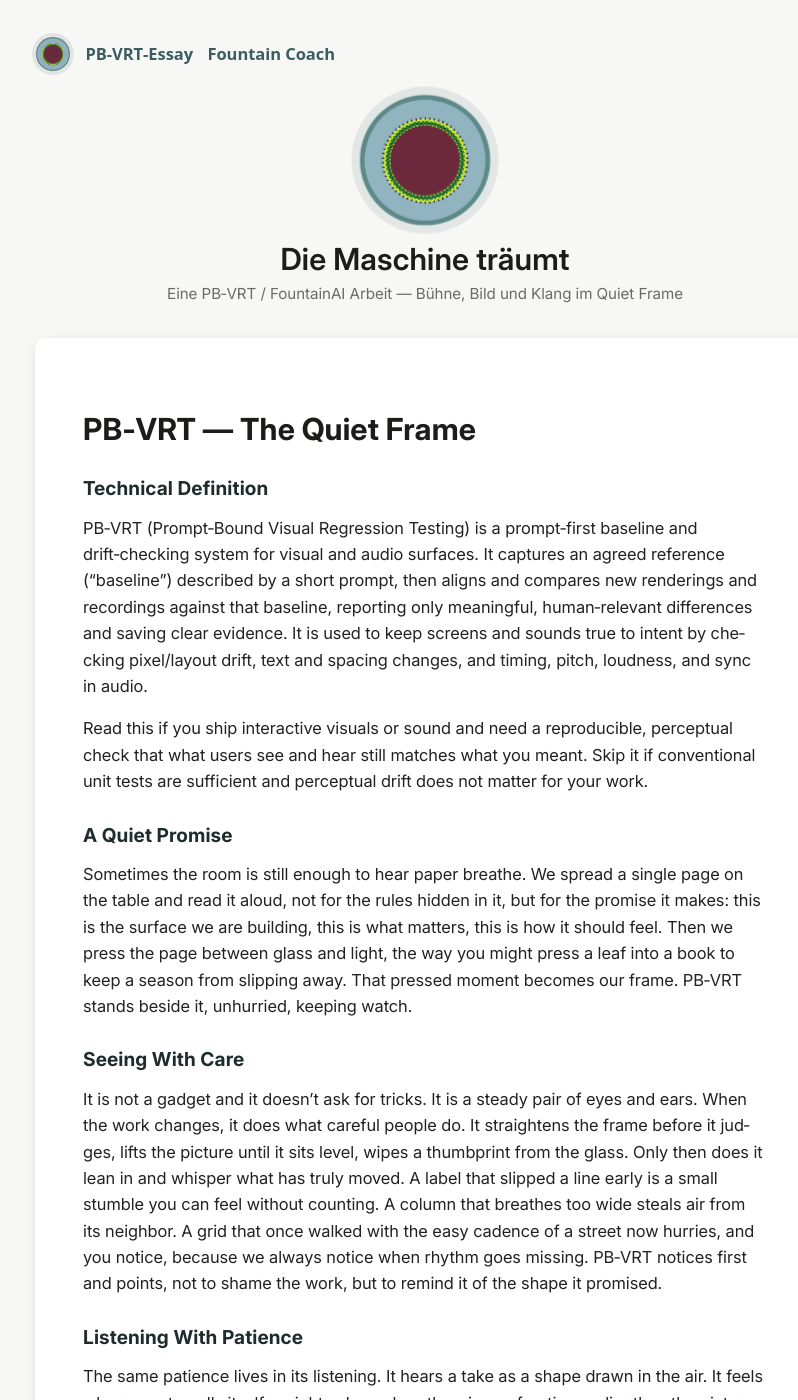
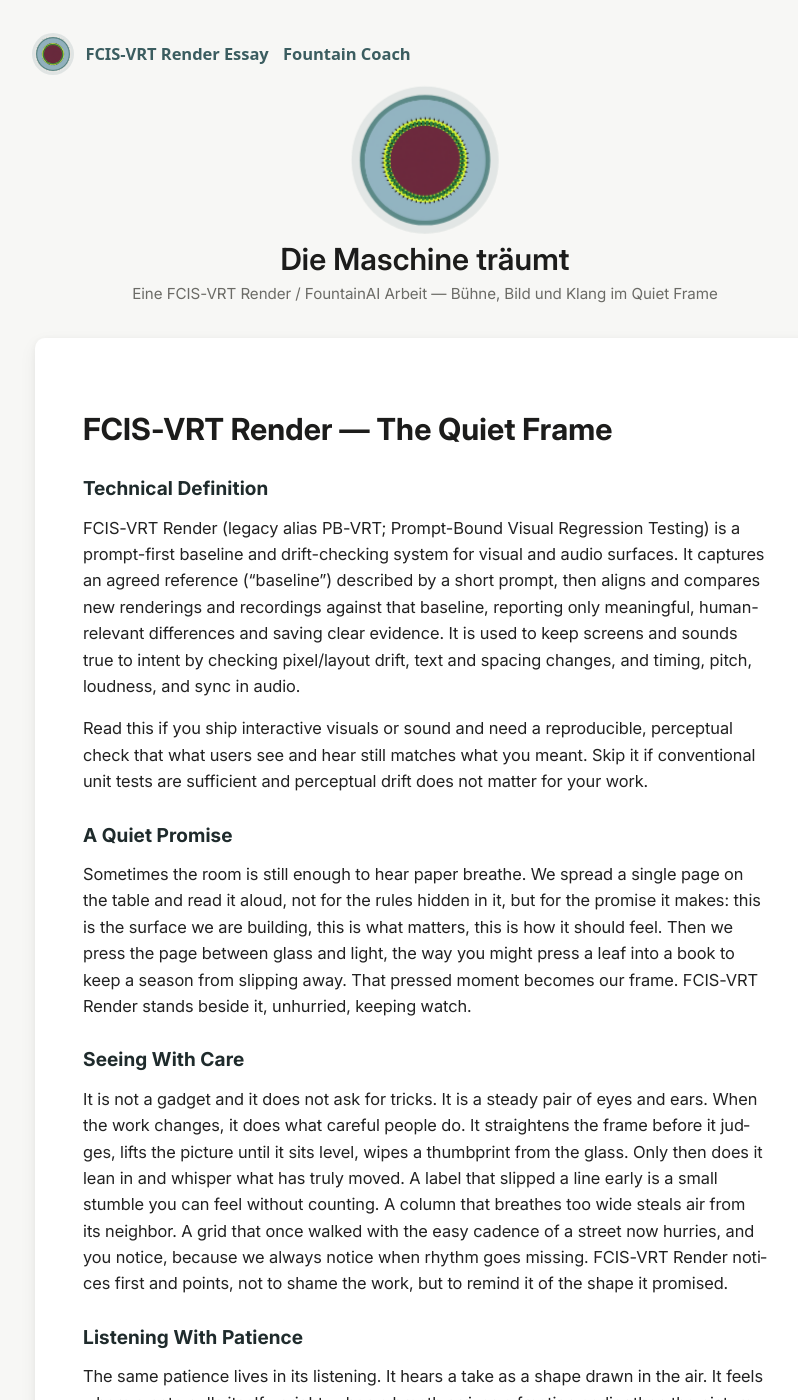
Before and after one commit to Fountain-Coach/Die-Maschine-traeumt, a Jekyll site: the page built from fcis-vrt-render-essay.md, in a window 1280 px wide and 1400 px high. Shown: the whole window, without its empty margins (215-1013 px from the left). Built offline with Jekyll 4.4.1, drawn with Linux system fonts in a browser that asks for light colours; some of the changed text lies outside the part shown.

Commit message:
Rename PB-VRT references to FCIS-VRT Render

```diff
--- a/_config.yml
+++ b/_config.yml
@@ -1,7 +1,7 @@
 lang: de
 name: Die Maschine träumt
 title: Die Maschine träumt
-description: Eine PB‑VRT / FountainAI Arbeit – Bühne, Bild und Klang im Quiet Frame
+description: Eine FCIS-VRT Render / FountainAI Arbeit – Bühne, Bild und Klang im Quiet Frame
 url: "https://fountain-coach.github.io"
 baseurl: "/Die-Maschine-traeumt"
 markdown: kramdown
--- a/_includes/header.html
+++ b/_includes/header.html
@@ -1,5 +1,5 @@
 <header class="brand">
   <div class="brand__image" role="img" aria-label="Die Maschine träumt branding"></div>
   <h1 class="brand__title">Die Maschine träumt</h1>
-  <p class="brand__subtitle">Eine PB‑VRT / FountainAI Arbeit — Bühne, Bild und Klang im Quiet Frame</p>
+  <p class="brand__subtitle">Eine FCIS-VRT Render / FountainAI Arbeit — Bühne, Bild und Klang im Quiet Frame</p>
 </header>
--- a/_includes/nav.html
+++ b/_includes/nav.html
@@ -1,5 +1,5 @@
 <nav class="nav">
   <a href="{{ '/' | relative_url }}" class="nav__home" aria-label="Start"></a>
-  <a href="{{ '/pb-vrt-essay/' | relative_url }}" class="nav__link">PB‑VRT‑Essay</a>
+  <a href="{{ '/fcis-vrt-render-essay/' | relative_url }}" class="nav__link">FCIS-VRT Render Essay</a>
   <a href="https://fountain.coach" class="nav__link" target="_blank" rel="noopener">Fountain Coach</a>
 </nav>
--- a/pb-vrt-essay.md
+++ b/fcis-vrt-render-essay.md
@@ -1,13 +1,13 @@
 ---
 layout: default
-title: PB‑VRT — The Quiet Frame
+title: FCIS-VRT Render — The Quiet Frame
 image: /assets/img/HEADER.png
 image_width: 1024
 image_height: 1024
 social_image: /assets/img/social-1200x630.png
 social_image_width: 1200
 social_image_height: 630
-description: PB‑VRT is a prompt‑bound baseline and drift‑checking system for visual and audio work — the quiet frame that keeps intent true.
+description: FCIS-VRT Render (legacy alias PB-VRT) is a prompt-bound baseline and drift-checking system for visual and audio work — the quiet frame that keeps intent true.
 ---
 
 {% include header.html %}
@@ -15,21 +15,21 @@ description: PB‑VRT is a prompt‑bound baseline and drift‑checking system f
 <div class="page">
   <div class="paper">
     <div class="spread" markdown="1">
-# PB‑VRT — The Quiet Frame
+# FCIS-VRT Render — The Quiet Frame
 
 ## Technical Definition
 
-PB‑VRT (Prompt‑Bound Visual Regression Testing) is a prompt‑first baseline and drift‑checking system for visual and audio surfaces. It captures an agreed reference (“baseline”) described by a short prompt, then aligns and compares new renderings and recordings against that baseline, reporting only meaningful, human‑relevant differences and saving clear evidence. It is used to keep screens and sounds true to intent by checking pixel/layout drift, text and spacing changes, and timing, pitch, loudness, and sync in audio.
+FCIS-VRT Render (legacy alias PB-VRT; Prompt-Bound Visual Regression Testing) is a prompt-first baseline and drift-checking system for visual and audio surfaces. It captures an agreed reference ("baseline") described by a short prompt, then aligns and compares new renderings and recordings against that baseline, reporting only meaningful, human-relevant differences and saving clear evidence. It is used to keep screens and sounds true to intent by checking pixel/layout drift, text and spacing changes, and timing, pitch, loudness, and sync in audio.
 
 Read this if you ship interactive visuals or sound and need a reproducible, perceptual check that what users see and hear still matches what you meant. Skip it if conventional unit tests are sufficient and perceptual drift does not matter for your work.
 
 ## A Quiet Promise
 
-Sometimes the room is still enough to hear paper breathe. We spread a single page on the table and read it aloud, not for the rules hidden in it, but for the promise it makes: this is the surface we are building, this is what matters, this is how it should feel. Then we press the page between glass and light, the way you might press a leaf into a book to keep a season from slipping away. That pressed moment becomes our frame. PB‑VRT stands beside it, unhurried, keeping watch.
+Sometimes the room is still enough to hear paper breathe. We spread a single page on the table and read it aloud, not for the rules hidden in it, but for the promise it makes: this is the surface we are building, this is what matters, this is how it should feel. Then we press the page between glass and light, the way you might press a leaf into a book to keep a season from slipping away. That pressed moment becomes our frame. FCIS-VRT Render stands beside it, unhurried, keeping watch.
 
 ## Seeing With Care
 
-It is not a gadget and it doesn’t ask for tricks. It is a steady pair of eyes and ears. When the work changes, it does what careful people do. It straightens the frame before it judges, lifts the picture until it sits level, wipes a thumbprint from the glass. Only then does it lean in and whisper what has truly moved. A label that slipped a line early is a small stumble you can feel without counting. A column that breathes too wide steals air from its neighbor. A grid that once walked with the easy cadence of a street now hurries, and you notice, because we always notice when rhythm goes missing. PB‑VRT notices first and points, not to shame the work, but to remind it of the shape it promised.
+It is not a gadget and it does not ask for tricks. It is a steady pair of eyes and ears. When the work changes, it does what careful people do. It straightens the frame before it judges, lifts the picture until it sits level, wipes a thumbprint from the glass. Only then does it lean in and whisper what has truly moved. A label that slipped a line early is a small stumble you can feel without counting. A column that breathes too wide steals air from its neighbor. A grid that once walked with the easy cadence of a street now hurries, and you notice, because we always notice when rhythm goes missing. FCIS-VRT Render notices first and points, not to shame the work, but to remind it of the shape it promised.
 
 ## Listening With Patience
 
@@ -37,7 +37,7 @@ The same patience lives in its listening. It hears a take as a shape drawn in th
 
 ## Why It Matters
 
-This is not ceremony for its own sake. It is how confidence travels. What looks right in one room should look right in another. What rings true in one set of speakers should ring the same in the next. By showing us the few places that matter and ignoring the noise, PB‑VRT shortens the distance between the work we intend and the work we ship. Reviews turn from squints and guesses into a short walk with a trusted companion. We do not argue about words; we point to the frame and the note and the single patch of light where the difference lives. We learn to say “this passes” with a calm hand.
+This is not ceremony for its own sake. It is how confidence travels. What looks right in one room should look right in another. What rings true in one set of speakers should ring the same in the next. By showing us the few places that matter and ignoring the noise, FCIS-VRT Render shortens the distance between the work we intend and the work we ship. Reviews turn from squints and guesses into a short walk with a trusted companion. We do not argue about words; we point to the frame and the note and the single patch of light where the difference lives. We learn to say "this passes" with a calm hand.
 
 ## Companions On The Floor
 
@@ -49,12 +49,12 @@ Working this way slows the pulse in a good way. We begin with the page, because
 
 ## In Its Place
 
-PB‑VRT fits the rest of our shop because PatchBay is how we make complex surfaces playable, and this is how we keep them true. The cables and panels and switches are the theater; this is the quiet voice in the wings making sure the scene you loved in rehearsal is the scene the audience sees. We do not need to invent new language to use it. We go to the mirror before a release. We keep the beacon close when the layout is in flux. We read the page again after a round of typography. We leave the judge standing next to any place where picture and sound are meant to shake hands.
+FCIS-VRT Render fits the rest of our shop because PatchBay is how we make complex surfaces playable, and this is how we keep them true. The cables and panels and switches are the theater; this is the quiet voice in the wings making sure the scene you loved in rehearsal is the scene the audience sees. We do not need to invent new language to use it. We go to the mirror before a release. We keep the beacon close when the layout is in flux. We read the page again after a round of typography. We leave the judge standing next to any place where picture and sound are meant to shake hands.
 
 ## A Quiet Finish
 
 In the end, success looks almost ordinary. The team stops asking whether a thing looks about right and starts letting the work pass or fail with the same steady criteria. Capturing a baseline becomes a small, obvious gesture made at the moment when a page feels settled. When something fades or shifts or cracks, we find out before our users do. We ship with speed and with calm because we know what changed, we chose it on purpose, and the room’s own eyes and ears have already said yes.
 
-<footer class="paper__footer"><p>© {{ site.time | date: '%Y' }} Fountain Coach — PB‑VRT Essay</p></footer>
+<footer class="paper__footer"><p>© {{ site.time | date: '%Y' }} Fountain Coach — FCIS-VRT Render Essay</p></footer>
   </div>
 </div>
```
Also changed, not shown: index.md (+1 -1 lines), README.md.
